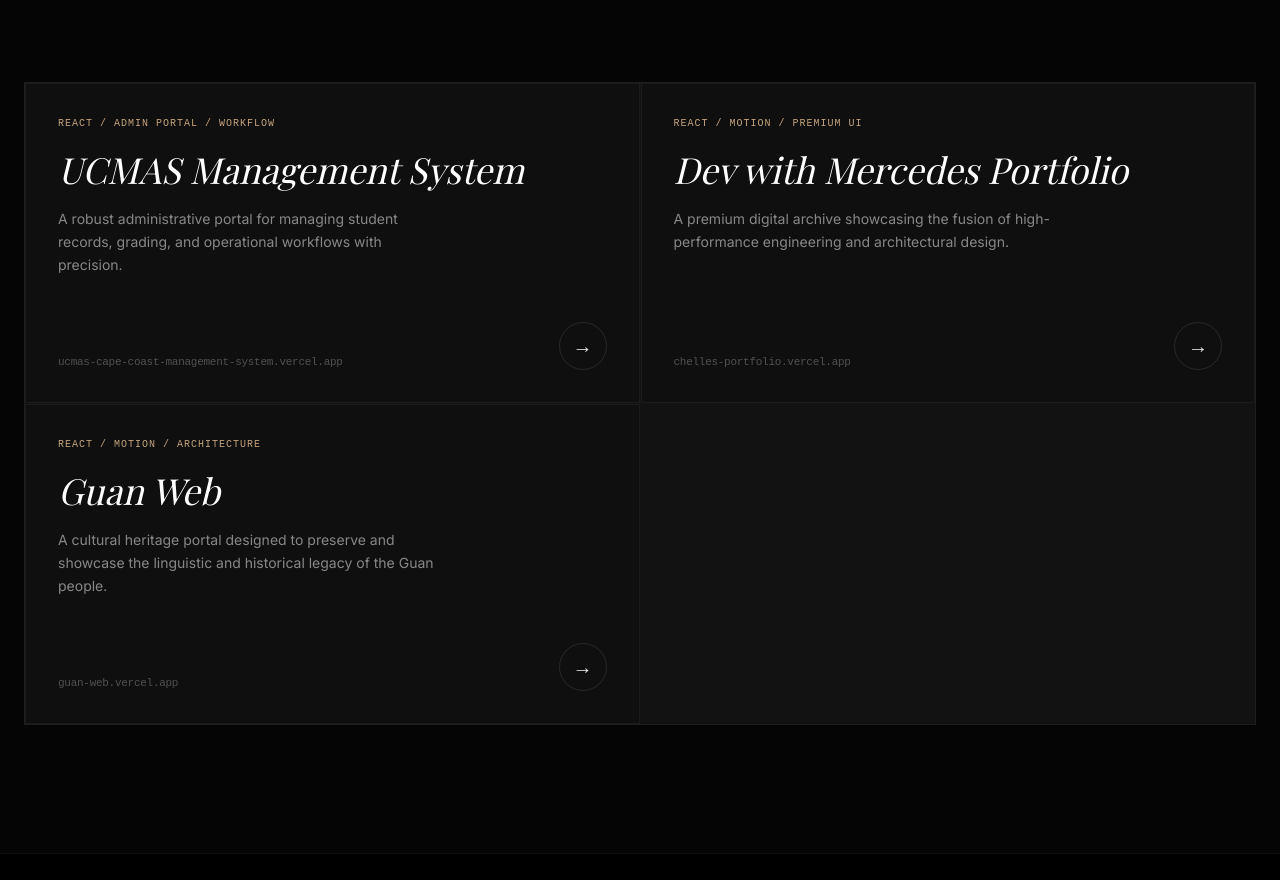
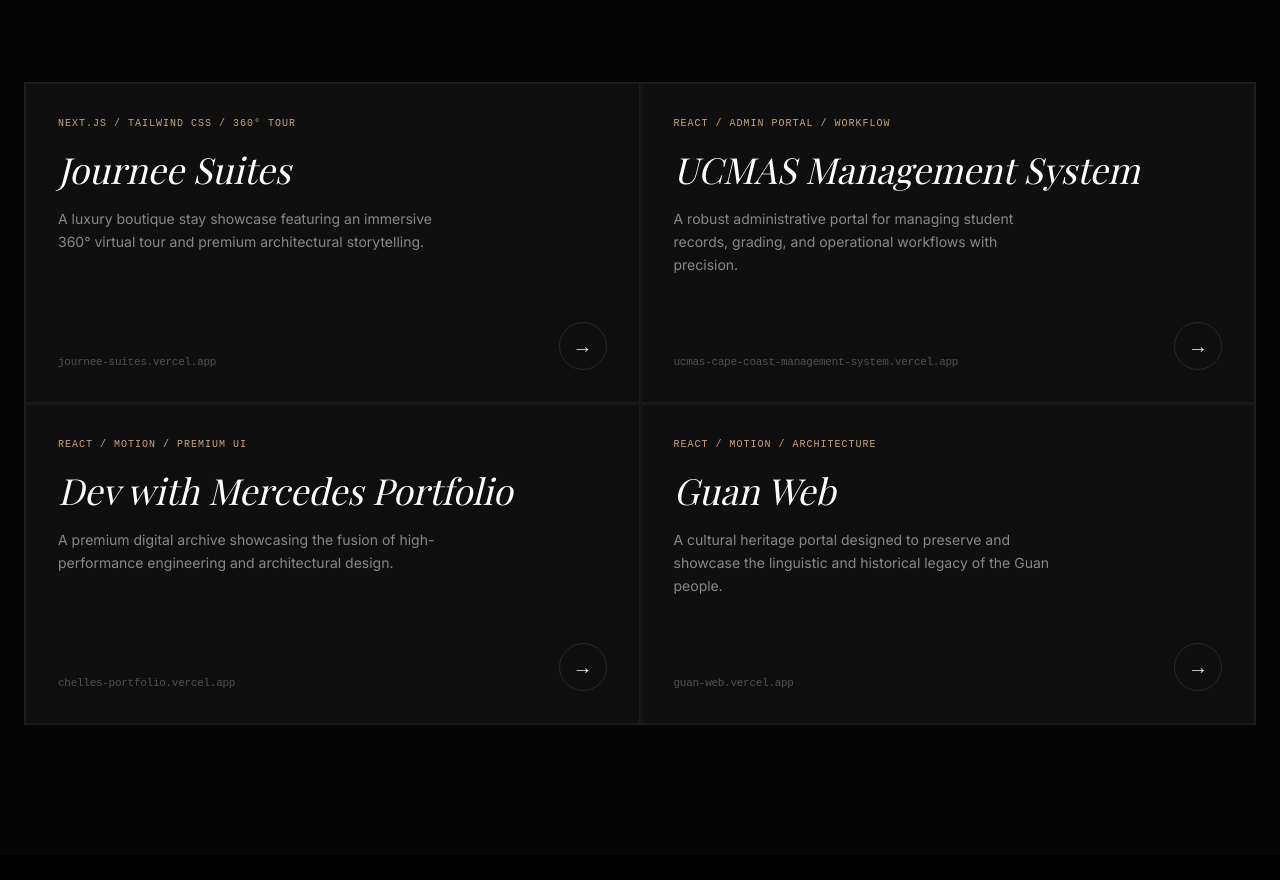
Before and after one commit to michelleamfo2007-blip/chelles-portfolio, a React (Vite) app: page / in a window 1280 px wide. Shown: the part 2105-2985 px from the top of the page. Built offline with nearby package versions, Linux system fonts and the light colour scheme; a web font is replaced by a local one.

Commit message:
Update: Latest changes to Work.tsx and Home.tsx

```diff
--- a/src/pages/Home.tsx
+++ b/src/pages/Home.tsx
@@ -5,6 +5,12 @@ import { ProjectCard } from "../components/ProjectCard";
 
 export const Home = () => {
   const featuredProjects = [
+    {
+      title: "Journee Suites",
+      description: "A luxury boutique stay showcase featuring an immersive 360° virtual tour and premium architectural storytelling.",
+      link: "journee-suites.vercel.app",
+      tags: ["Next.js", "Tailwind CSS", "360° Tour"],
+    },
     {
       title: "UCMAS Management System",
       description: "A robust administrative portal for managing student records, grading, and operational workflows with precision.",
--- a/src/pages/Work.tsx
+++ b/src/pages/Work.tsx
@@ -5,6 +5,12 @@ import { CheckCircle2, ArrowRight } from "lucide-react";
 
 export const Work = () => {
   const projects = [
+    {
+      title: "Journee Suites",
+      description: "A luxury boutique stay showcase featuring an immersive 360° virtual tour and premium architectural storytelling.",
+      link: "journee-suites.vercel.app",
+      tags: ["Next.js", "Tailwind CSS", "360° Tour"],
+    },
     {
       title: "Okissibiri Technology",
       description: "A modern technology solutions website delivering innovation and digital services.",
```
